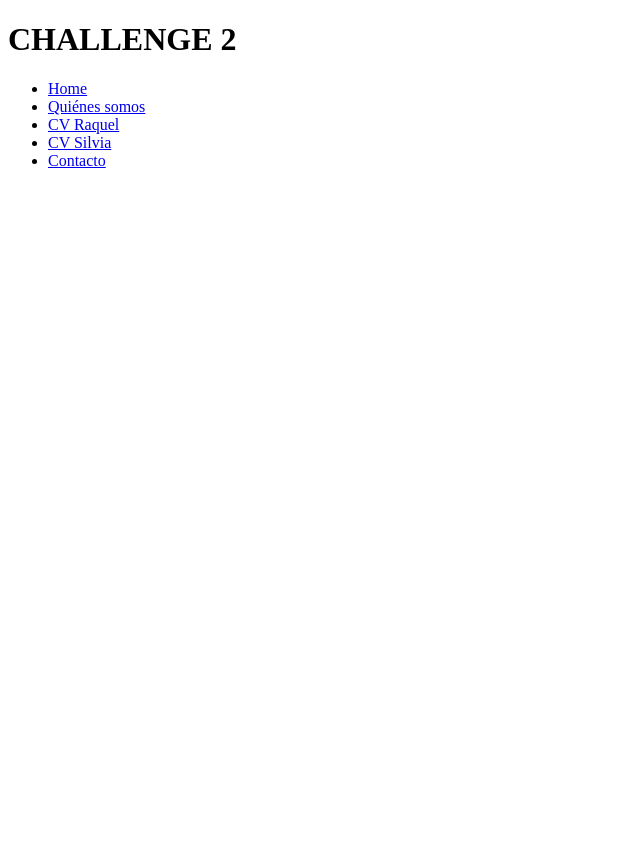
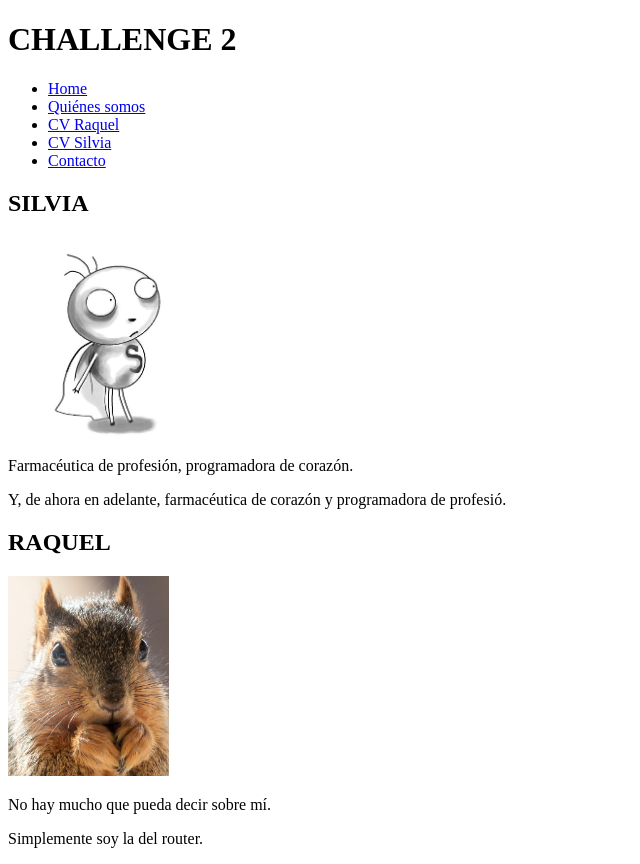
Before and after one commit to RaquelOrtegaLabrac/202304-w1ch2-raquel-ortega-silvia-garcia, a plain HTML site: page about.html in a window 1280 px wide. Shown: the whole page, without its empty margins (0-640 px from the left). Before the commit the page ends 800 px from the top, so only its background shows below. Drawn offline with Linux system fonts and the light colour scheme.

Commit message:
added content to about.html

```diff
--- a/about.html
+++ b/about.html
@@ -1,11 +1,13 @@
 <!DOCTYPE html>
 <html lang="en">
+
 <head>
   <meta charset="UTF-8">
   <meta http-equiv="X-UA-Compatible" content="IE=edge">
   <meta name="viewport" content="width=device-width, initial-scale=1.0">
   <title>Document</title>
 </head>
+
 <body>
   <header>
     <h1>CHALLENGE 2</h1>
@@ -19,7 +21,23 @@
       </ul>
 
     </nav>
+    <main>
+      <article>
+        <h2>SILVIA</h2>
+        <img src="silvia.ico3.jpg" alt="Foto de silvia" height="200">
+        <p>Farmacéutica de profesión, programadora de corazón. </p>
+        <p>Y, de ahora en adelante, farmacéutica de corazón y programadora de profesió.</p>
+      </article>
+      <article>
+        <h2>RAQUEL</h2>
+        <img src="squirrel.png" alt="Foto de carnet de una ardilla" height="200">
+        <p>No hay mucho que pueda decir sobre mí.</p>
+        <p>Simplemente soy la del router.</p>
+      </article>
+
+    </main>
 
   </header>
 </body>
+
 </html>
```
Also changed, not shown: contact.html (+0 -1 lines), index.html (+1 -1 lines). Lines whose indentation alone changed are shown as unchanged.
